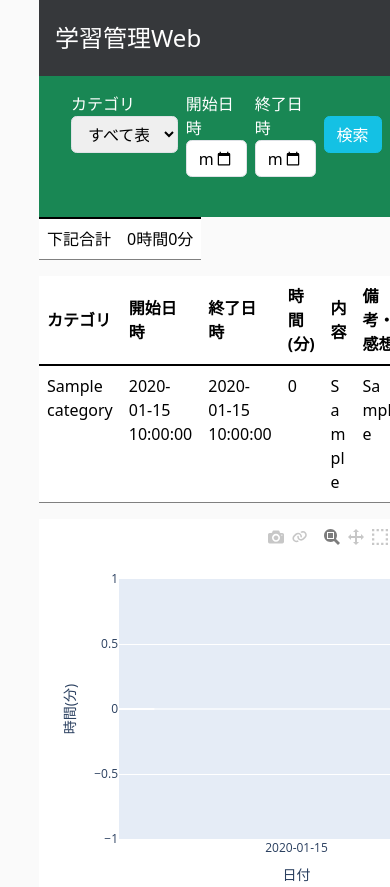
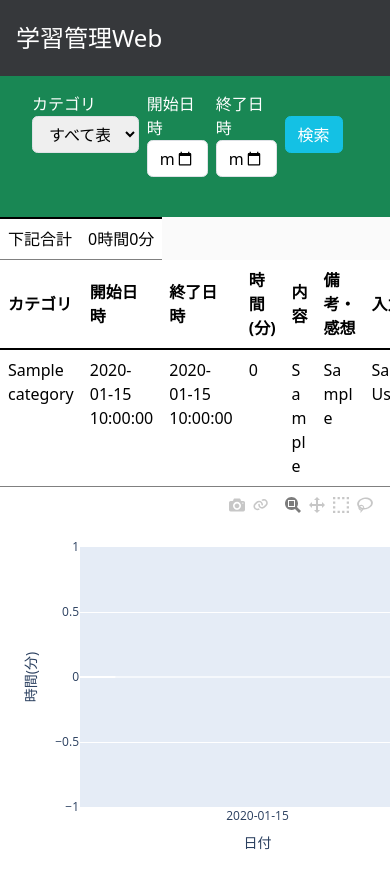
Before and after one commit to tetsuya-okada3620/study_app, a Flask app: page / in a window 390 px wide; the page is wider, and only the part inside the window is pictured. Run offline with Flask 3, Linux system fonts and the light colour scheme; tables that the repository leaves empty hold one stand-in row (values such as "Sample post").

Commit message:
スマホ版表示の微調整

```diff
--- a/app/static/base.css
+++ b/app/static/base.css
@@ -68,7 +68,7 @@ body {
 
 .row-main {
     width: 80%;
-    max-height: 100vh;
+    /* height: 100vh; */
     margin: 0 auto;
     display: flex;
 }
@@ -80,7 +80,7 @@ body {
 .col-main2 {
     display: flex;
     flex-direction: column;
-
+    height: 100vh;
 }
 
 .nav-title {
@@ -154,10 +154,6 @@ body {
 }
 
 .col-main1 {
-    display: none;
-}
-
-.col-main1 {
     min-width: 250px;
     display: flex;
     flex-direction: column;
@@ -167,6 +163,10 @@ body {
 
 
 @media (max-width: 767px) {
+    .row-main {
+        width: 100%;
+    }
+
     .nav-button {
         display: block;
     }
--- a/app/static/index.css
+++ b/app/static/index.css
@@ -59,7 +59,9 @@
     padding: 0.5rem;
     border: 1px solid rgb(182, 182, 182);
 }
-
+.table-result {
+    min-height: 30px;
+}
 .table-scroll {
     overflow-y: auto;
 }
@@ -72,7 +74,6 @@
 [class^="table"] table {
     border: 1px;
     padding: 0.5rem;
-    margin-bottom: 1rem;
     background-color: white;
     width: auto;
     vertical-align: top;
```
